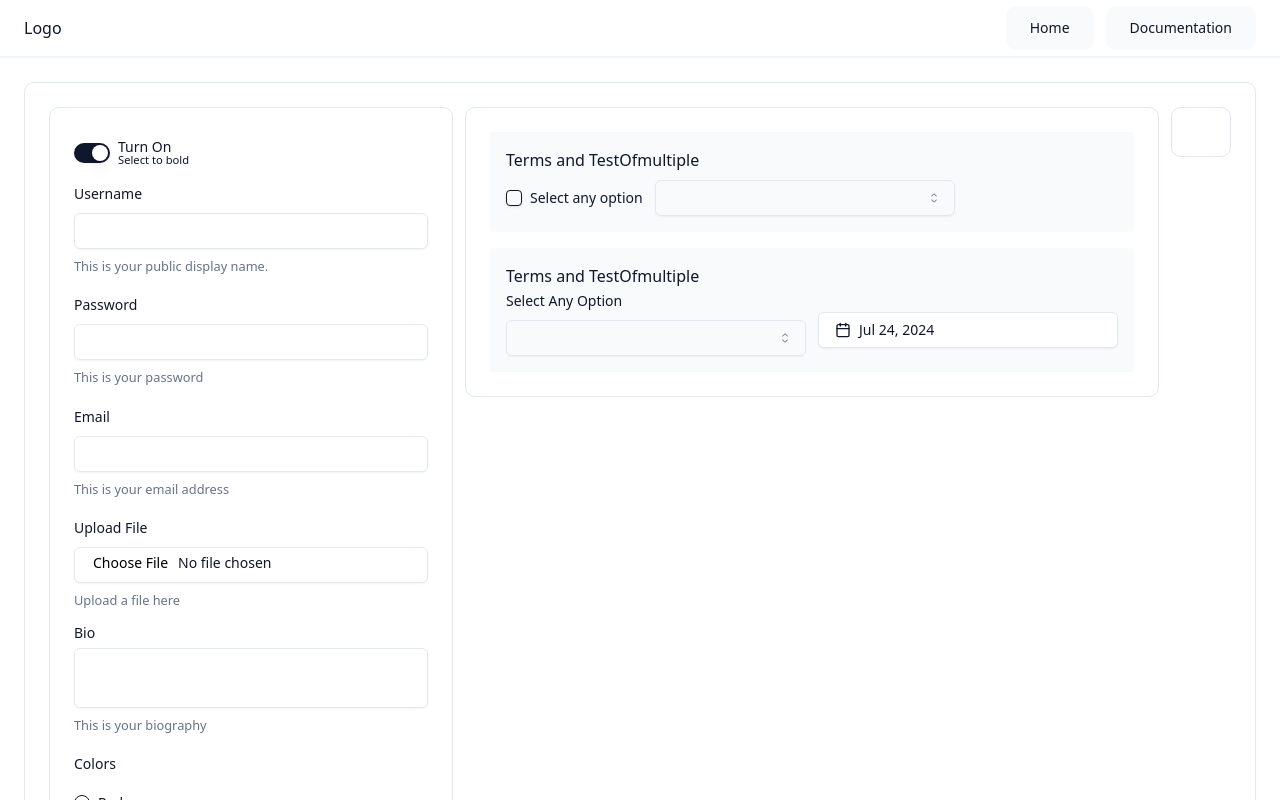
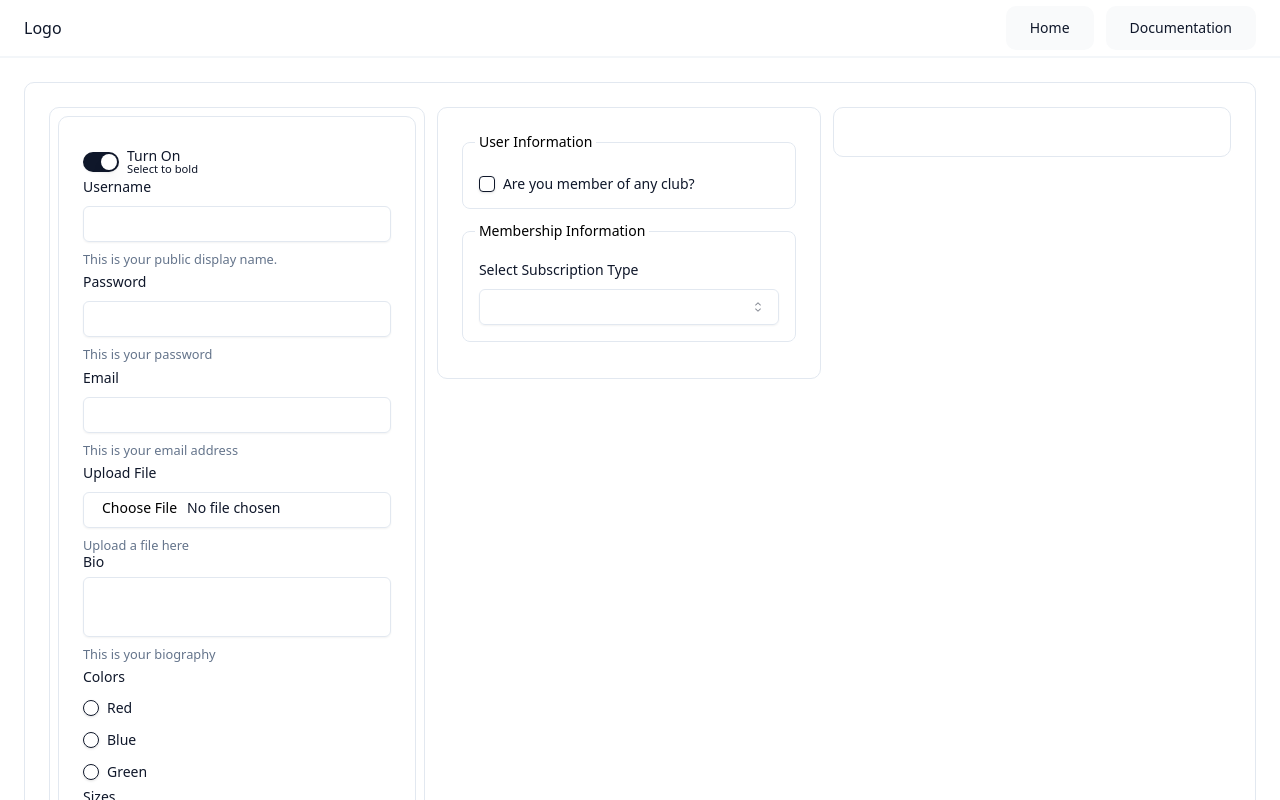
Before and after one commit to eddremonts86/project-proposal, a React (Vite) app: page /documentation/forms in a window 1280 px wide. Shown: the top 800 px of the page. Built offline with nearby package versions, Linux system fonts and the light colour scheme.

Commit message:
refactor: Update form components for DateInputPlusSelect input type

```diff
--- a/src/appConfig.ts
+++ b/src/appConfig.ts
@@ -1,3 +1,3 @@
 export const appConfig = {
-  API_URL: import.meta.env.VITE_API_SERVER ?? 'http://localhost:3000',
+  API_URL: import.meta.env.VITE_API_SERVER ?? 'http://localhost:3001',
 }
--- a/src/components/containers/FlexContainer.tsx
+++ b/src/components/containers/FlexContainer.tsx
@@ -2,14 +2,14 @@ import { ReactNode } from 'react'
 
 import { cn } from '@/lib/utils'
 
-interface PropsWithChildren {
+interface FlexContainerProps {
   children: ReactNode
   className?: string
 }
 export default function FlexContainer({
   children,
   className,
-}: Readonly<PropsWithChildren>) {
+}: Readonly<FlexContainerProps>) {
   return (
     <section
       className={cn(
--- a/src/components/containers/GridContainer.tsx
+++ b/src/components/containers/GridContainer.tsx
@@ -1,10 +1,21 @@
-import { PropsWithChildren } from 'react'
+import { cn } from '../../lib/utils'
+
+interface GridContainerProps {
+  children: React.ReactNode
+  className?: string
+}
 
 export default function GridContainer({
   children,
-}: Readonly<PropsWithChildren>) {
+  className,
+}: Readonly<GridContainerProps>) {
   return (
-    <div className="w-full flex-col flex-wrap items-center justify-center gap-4 md:flex-row md:items-start md:justify-start">
+    <div
+      className={cn(
+        'h-full w-full flex-col flex-wrap items-center justify-center gap-4 rounded-xl border p-6 md:flex-row md:items-start md:justify-start',
+        className
+      )}
+    >
       {children}
     </div>
   )
--- a/src/components/globals/form/components/FormContent.tsx
+++ b/src/components/globals/form/components/FormContent.tsx
@@ -1,4 +1,6 @@
 import { FieldValues, FormProvider, useForm } from 'react-hook-form'
+
+import GridContainer from '@/components/containers/GridContainer'
 
 import useInputsFields from '../hooks/useInputsFields'
 import { IData } from '../types'
@@ -27,7 +29,7 @@ const FormContent = ({ onSubmit, onChange, inputs }: FormProps) => {
           onSubmit(values)
         })}
       >
-        {formInputs}
+        <GridContainer className="gap-3">{formInputs}</GridContainer>
       </form>
     </FormProvider>
   )
--- a/src/components/globals/form/components/base/RadioInput.tsx
+++ b/src/components/globals/form/components/base/RadioInput.tsx
@@ -29,12 +29,12 @@ const RadioInput: FC<RadioInputProps> = ({
   return (
     <FormItem>
       <FormLabel>{label}</FormLabel>
-      <RadioGroup value={value} onValueChange={onChange} className="py-3">
+      <RadioGroup value={value} onValueChange={onChange}>
         {item.items?.length &&
           item.items?.map((option: IOptions) => (
             <div
               key={option.value}
-              className="flex flex-col items-center justify-start gap-2 sm:flex-row"
+              className="my-1 flex items-center justify-start gap-2"
             >
               <RadioGroupItem value={option.value} id={option.value} />
               <Label htmlFor={option.value} className="cursor-pointer">
--- a/src/components/globals/form/components/combinations/CheckboxPlusSelect.tsx
+++ b/src/components/globals/form/components/combinations/CheckboxPlusSelect.tsx
@@ -1,4 +1,6 @@
-//import { useState } from 'react'
+import { useController } from 'react-hook-form'
+
+import FormGroupsContainer from '@/components/containers/FormGroupsContainer'
 
 import { IAdvanceData, InputsTypes } from '../../types'
 import CheckBoxInput from '../base/CheckBoxInput'
@@ -7,47 +9,59 @@ import SelectBtn from '../base/SelectBtn'
 interface SelectProps {
   item: IAdvanceData
 }
-
-export default function CheckboxPlusSelect({ item }: SelectProps) {
-  // const [selectedValue, setSelectedValue] = useState('')
-
-  const checkbox = item.items?.find((i) => i.type === InputsTypes.checkbox)
-  const select = item.items?.find((i) => i.type === InputsTypes.select)
-  const handledSelect = (value: string) => {
-    console.log(value)
-  }
-  return (
-    <div className="flex-col gap-4 rounded-sm bg-slate-50 p-4">
-      <p>{item.label}</p>
-
-      <div className="flex  items-center justify-start gap-3 ">
-        <div>
-          <CheckBoxInput
-            item={
-              checkbox || {
+const defCheckbox = {
   key: '',
   name: '',
   label: '',
   type: InputsTypes.checkbox,
+  defaultValue: false,
 }
-            }
-            onUpdate={handledSelect}
-          />
-        </div>
-        <div>
-          <SelectBtn
-            item={
-              select ?? {
+const defSelect = {
   key: '',
   name: '',
   label: '',
   type: InputsTypes.select,
+  defaultValue: '',
 }
+export default function CheckboxPlusSelect({ item }: SelectProps) {
+  const { control, name } = item
+  const checkbox =
+    item.items?.find((i) => i.type === InputsTypes.checkbox) || defCheckbox
+  const select =
+    item.items?.find((i) => i.type === InputsTypes.select) || defSelect
+  const {
+    field: { onChange, value },
+  } = useController({
+    name,
+    control,
+    defaultValue: {
+      [checkbox.name]: checkbox.defaultValue,
+      [select.name]: select.defaultValue,
+    },
+  })
+  const showSelect = value[checkbox.name]
+  const handledSelect = (data: { [key: string]: string }) => {
+    onChange({
+      ...value,
+      ...data,
+    })
   }
-            onUpdate={handledSelect}
+
+  return (
+    <FormGroupsContainer
+      className="flex-col gap-4 rounded-sm bg-slate-50 p-4"
+      name={item.label}
+    >
+      <CheckBoxInput
+        item={checkbox}
+        onUpdate={(value) => handledSelect({ [checkbox.name]: value })}
       />
-        </div>
-      </div>
-    </div>
+      {showSelect && (
+        <SelectBtn
+          item={select}
+          onUpdate={(value) => handledSelect({ [select.name]: value })}
+        />
+      )}
+    </FormGroupsContainer>
   )
 }
--- a/src/components/globals/form/components/combinations/DateInputPlusSelect.tsx
+++ b/src/components/globals/form/components/combinations/DateInputPlusSelect.tsx
@@ -1,4 +1,6 @@
-//import { useState } from 'react'
+import { useController } from 'react-hook-form'
+
+import FormGroupsContainer from '@/components/containers/FormGroupsContainer'
 
 import { IAdvanceData, InputsTypes } from '../../types'
 import DateInput from '../base/DateInput'
@@ -7,36 +9,60 @@ import SelectBtn from '../base/SelectBtn'
 interface SelectProps {
   item: IAdvanceData
 }
+const defDateInput = {
+  key: '',
+  name: '',
+  label: '',
+  type: InputsTypes.dateInput,
+  defaultValue: '',
+}
+const defSelect = {
+  key: '',
+  name: '',
+  label: '',
+  type: InputsTypes.select,
+  defaultValue: '',
+}
 export default function DateInputPlusSelect({ item }: Readonly<SelectProps>) {
-  // const [selectedValue, setSelectedValue] = useState('')
-  const handledSelect = (value: string) => {
-    console.log(value)
+  const { control, name } = item
+  const dateInput =
+    item?.items?.find((i) => i.type === InputsTypes.dateInput) || defDateInput
+  const select =
+    item?.items?.find((i) => i.type === InputsTypes.select) || defSelect
+  const {
+    field: { onChange, value },
+  } = useController({
+    name,
+    control,
+    defaultValue: {
+      [dateInput.name]: new Date(dateInput?.defaultValue as string),
+      [select.name]: select?.defaultValue,
+    },
+  })
+
+  const showSelect = value[select.name]
+  const handledSelect = (data: { [key: string]: string }) => {
+    onChange({
+      ...value,
+      ...data,
+    })
   }
-  const dateInput = item?.items?.find((i) => i.type === InputsTypes.dateInput)
-  const select = item?.items?.find((i) => i.type === InputsTypes.select)
+
   return (
-    <div className="flex-col gap-4 rounded-sm bg-slate-50 p-4">
-      <p>{item.label}</p>
-
-      <div className="flex  items-center justify-start gap-3">
-        <SelectBtn
-          item={
-            select || { key: '', name: '', label: '', type: InputsTypes.select }
-          }
-          onUpdate={handledSelect}
+    <FormGroupsContainer
+      className="flex-col gap-4 rounded-sm bg-slate-50"
+      name={item.label}
+    >
+      <SelectBtn
+        item={select}
+        onUpdate={(value) => handledSelect({ [select.name]: value })}
+      />
+      {showSelect && (
+        <DateInput
+          item={dateInput}
+          onUpdate={(value) => handledSelect({ [dateInput.name]: value })}
         />
-        <DateInput
-          item={
-            dateInput || {
-              key: '',
-              name: '',
-              label: '',
-              type: InputsTypes.dateInput,
-            }
-          }
-          onUpdate={handledSelect}
-        />
-      </div>
-    </div>
+      )}
+    </FormGroupsContainer>
   )
 }
--- a/src/components/globals/form/hooks/useForms.tsx
+++ b/src/components/globals/form/hooks/useForms.tsx
@@ -5,7 +5,7 @@ const useForms = () => {
   const [formValues, setFormValues] = useState<FieldValues | null>(null)
 
   const onSubmit = (data: FieldValues) => {
-    setFormValues(data)
+    setFormValues((prev) => (prev ? { ...prev, ...data } : data))
   }
 
   return {
--- a/src/components/globals/form/types/index.ts
+++ b/src/components/globals/form/types/index.ts
@@ -16,7 +16,7 @@ export enum InputsTypes {
   textarea = 'textarea',
   toggle = 'toggle',
   dateRange = 'dateRange',
-  dateInput = 'Date',
+  dateInput = 'dateInput',
   combobox = 'combobox',
   dateInputPlusSelect = 'dateInputPlusSelect',
   checkboxPlusSelect = 'checkboxPlusSelect',
--- a/src/jServer/Forms.json
+++ b/src/jServer/Forms.json
@@ -1,83 +1,83 @@
 {
   "advanced": [
     {
-      "defaultValue": "10/25/2024",
-      "description": "Select to TestOfmultiple",
-      "label": "Terms and TestOfmultiple",
-      "key": "checkboxPlusSelect",
-      "name": "checkboxPlusSelect",
-      "type": "checkboxPlusSelect",
       "items": [
         {
           "defaultValue": false,
           "description": "Select to options",
-          "key": "options",
-          "label": "Select any option",
-          "name": "options",
+          "key": "haveClub",
+          "label": "Are you member of any club?",
+          "name": "haveClub",
           "type": "checkbox"
         },
         {
-          "defaultValue": "10/25/2024",
-          "key": "myOption",
-          "placeholder": "Select any option",
-          "name": "myOption",
-          "type": "select",
+          "defaultValue": {
+            "label": "Book club",
+            "value": "book_club"
+          },
           "items": [
             {
-              "label": "Option 1",
-              "value": "option1"
+              "label": "Book club",
+              "value": "book_club"
             },
             {
-              "label": "Option 2",
-              "value": "option2"
+              "label": "Runner club",
+              "value": "runner_club"
             },
             {
-              "label": "Option 3",
-              "value": "option3"
+              "label": "Swimmer club",
+              "value": "swimmer_club"
             }
-          ]
+          ],
+          "key": "clubMember",
+          "name": "clubMember",
+          "placeholder": "Select your club",
+          "type": "select"
         }
-      ]
+      ],
+      "type": "checkboxPlusSelect",
+      "key": "clubMemberGroup",
+      "name": "clubMemberGroup",
+      "label": "User Information",
+      "description": "Information about user club membership"
     },
     {
-      "defaultValue": "10/25/2024",
-      "description": "Select to TestOfmultiple",
-      "label": "Terms and TestOfmultiple",
-      "key": "dateInputPlusSelect",
-      "name": "dateInputPlusSelect",
-      "type": "dateInputPlusSelect",
       "items": [
         {
-          "defaultValue": false,
-          "description": "Select to options",
-          "key": "options",
-          "label": "Terms and options",
-          "name": "options",
-          "type": "checkbox"
+          "key": "subscriptionStartDate",
+          "label": "Subscription start date",
+          "description": "Date when subscription starts",
+          "name": "subscriptionStartDate",
+          "type": "dateInput",
+          "defaultValue": "10/25/2024"
         },
         {
-          "defaultValue": "10/25/2024",
-          "description": "Select any option",
-          "key": "myOption",
-          "label": "Select any option",
-          "name": "myOption",
-          "type": "select",
           "items": [
             {
-              "label": "Option 1",
-              "value": "option1"
+              "label": "Type 1",
+              "value": "subscription_type_1"
             },
             {
-              "label": "Option 2",
-              "value": "option2"
+              "label": "Type 2",
+              "value": "subscription_type_2"
             },
             {
-              "label": "Option 3",
-              "value": "option3"
+              "label": "Type 3",
+              "value": "subscription_type_3"
             }
-          ]
+          ],
+          "type": "select",
+          "key": "subscriptionType",
+          "name": "subscriptionType",
+          "label": "Select subscription type",
+          "description": "Select your subscription"
         }
-      ]
+      ],
+      "type": "dateInputPlusSelect",
+      "key": "MemberShip",
+      "name": "MemberShip",
+      "label": "Membership Information",
+      "description": "Type and date input with select"
     }
   ],
   "basic": [
--- a/src/pages/documentation/forms/pages.tsx
+++ b/src/pages/documentation/forms/pages.tsx
@@ -1,6 +1,7 @@
 import { FieldValues } from 'react-hook-form'
 
 import FlexContainer from '@/components/containers/FlexContainer'
+import GridContainer from '@/components/containers/GridContainer'
 import { FormContent } from '@/components/globals/form'
 import { CommonBtn } from '@/components/globals/form/components/base'
 import useForms from '@/components/globals/form/hooks/useForms'
@@ -11,7 +12,7 @@ export default function FormsPage() {
   const { onSubmit, formValues } = useForms()
   return (
     <FlexContainer className="gap-3">
-      <FlexContainer className="sm:flex-col">
+      <GridContainer className="p-2">
         <FormContent
           onChange={(values: FieldValues) => {
             onSubmit(values)
@@ -21,13 +22,13 @@ export default function FormsPage() {
           }}
           inputs={basic}
         />
-        <div className="mt-6 flex items-center justify-end gap-2">
+        <div className="mt-6 flex items-center justify-center gap-2">
           <CommonBtn type="button" text="loading..." loading={true} />
           <CommonBtn type="submit" text="Submit" icon="mdi-send-variant" />
           <CommonBtn type="button" text="Cancel" icon="mdi-close-thick" />
         </div>
-      </FlexContainer>
-      <FlexContainer className="sm:flex-col">
+      </GridContainer>
+      <GridContainer className="border-0 p-0">
         <FormContent
           onChange={(values: FieldValues) => {
             onSubmit(values)
@@ -37,18 +38,21 @@ export default function FormsPage() {
           }}
           inputs={advanced}
         />
-      </FlexContainer>
+      </GridContainer>
+
       <FlexContainer className="flex justify-start p-6">
         {formValues && (
           <div className="flex flex-col space-y-2">
             {Object.keys(formValues).map((key) => {
               return (
-                <p key={`${key}_id`}>
-                  {key}:{' '}
-                  <small className="mx-1 text-blue-500">
+                <>
+                  <p key={`${key}_id`} className="capitalize">
+                    {key}:{' '}
+                  </p>
+                  <code className="m-21 rounded-md bg-slate-800 p-3 text-white">
                     {JSON.stringify(formValues[key])}
-                  </small>
-                </p>
+                  </code>
+                </>
               )
             })}
           </div>
```
Also changed, not shown: src/jServer/Forms/formAdvanced.json (+48 -48 lines), 1 other file (tests, documents, lock files or other folders). Lines whose indentation alone changed are shown as unchanged.
